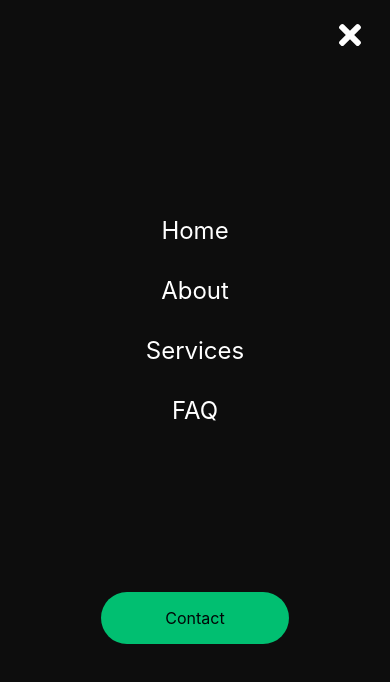
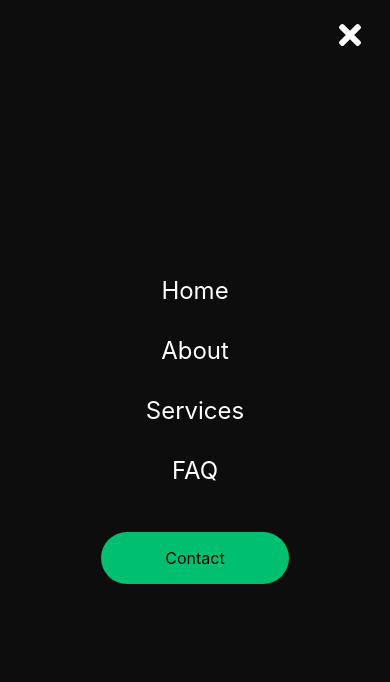
Before and after one commit to dujules23/business-site, a React (Create React App) app: page / in a window 390 px wide. Both pictures are taken after a click on the element 346 px from the left and 39 px from the top of the page. Shown: the top 682 px of the page. Built offline with nearby package versions, Linux system fonts and the light colour scheme.

Commit message:
added toggle functionality to links in the sidebar

```diff
--- a/src/components/Sidebar/SidebarElements.js
+++ b/src/components/Sidebar/SidebarElements.js
@@ -39,12 +39,12 @@ export const SidebarWrapper = styled.div`
 export const SidebarMenu = styled.ul`
   display: grid;
   grid-template-columns: 1fr;
-  grid-template-rows: repeat(6, 80px);
+  grid-template-rows: repeat(4, 80px);
   text-align: center;
   padding: 0px;
 
   @media screen and (max-width: 480px) {
-    grid-template-rows: repeat(6, 60px);
+    grid-template-rows: repeat(4, 60px);
   }
 `;
 
--- a/src/components/Sidebar/index.js
+++ b/src/components/Sidebar/index.js
@@ -23,7 +23,9 @@ const Sidebar = ({ isOpen, toggle }) => {
           {MenuData.map((item, index) => {
             return (
               <div key={index}>
-                <SidebarLink to={item.url}>{item.title}</SidebarLink>
+                <SidebarLink to={item.url} onClick={toggle}>
+                  {item.title}
+                </SidebarLink>
               </div>
             );
           })}
--- a/src/data/MenuData.js
+++ b/src/data/MenuData.js
@@ -6,17 +6,17 @@ export const MenuData = [
   },
   {
     title: "About",
-    url: "/about",
+    url: "about",
     icon: "fa-solid fa-circle-info",
   },
   {
     title: "Services",
-    url: "/contact",
+    url: "contact",
     icon: "fa-solid fa-address-book",
   },
   {
     title: "FAQ",
-    url: "/faq",
+    url: "faq",
     icon: "fa-solid fa-address-book",
   },
   // {
```
